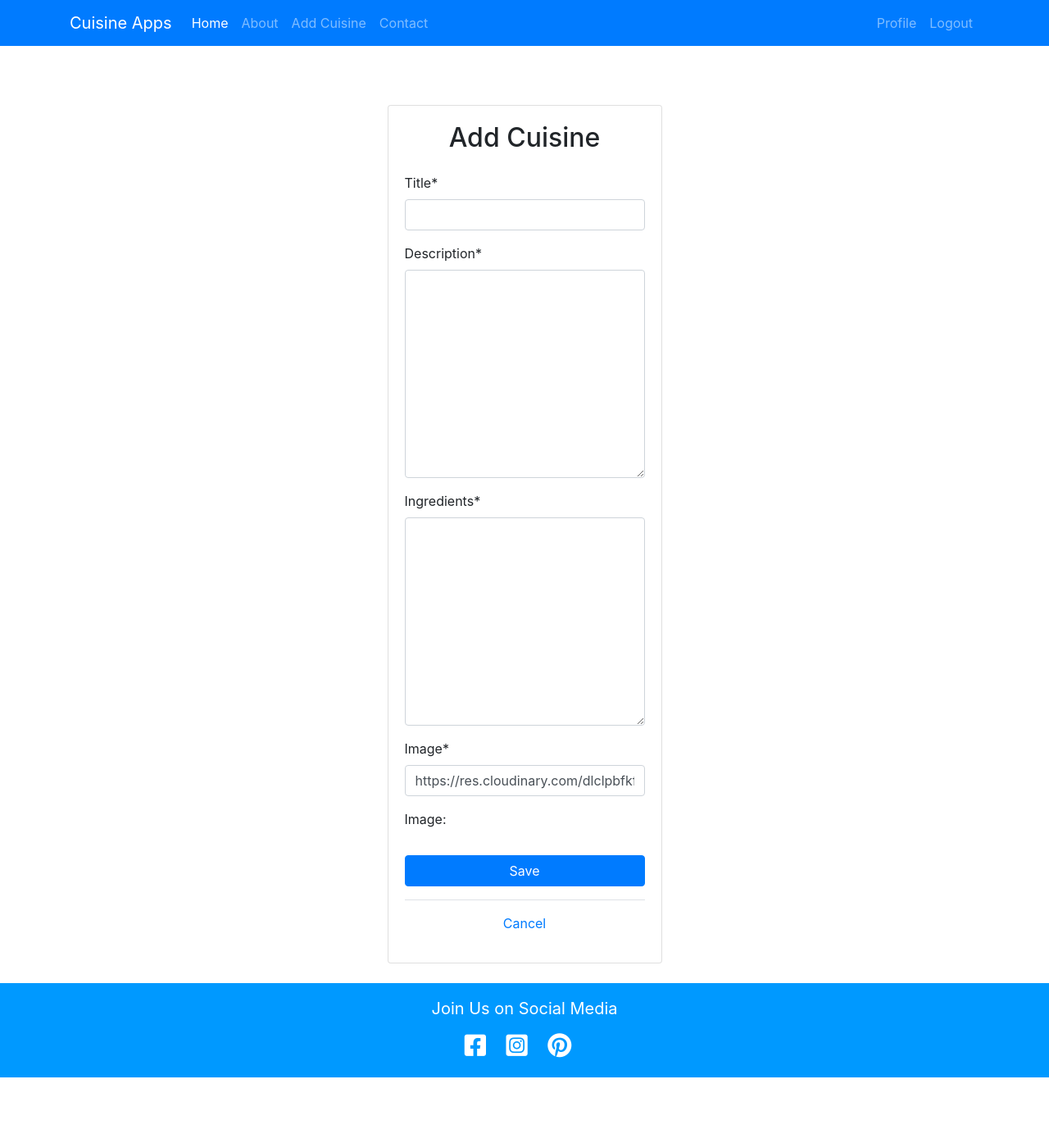
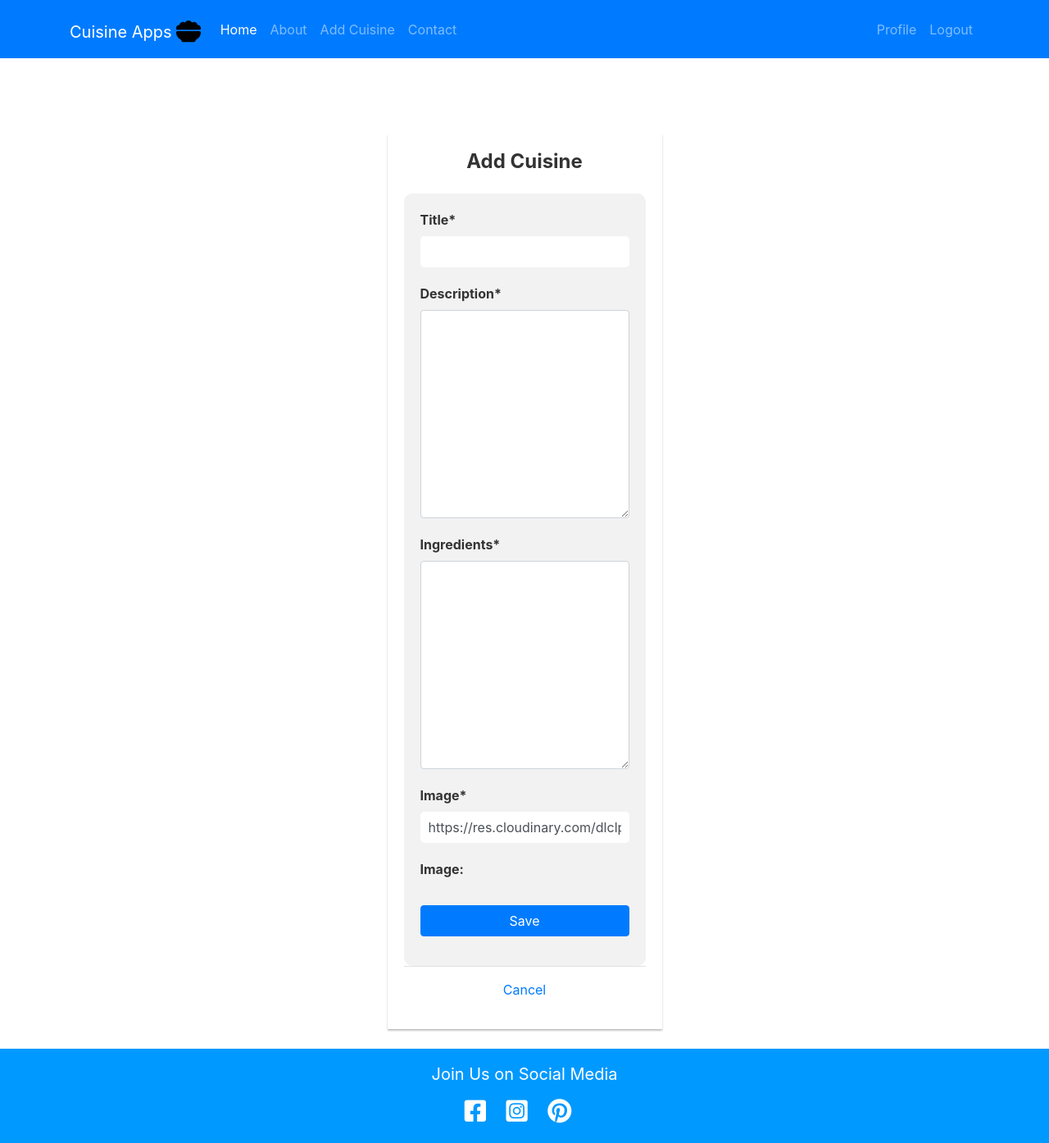
Before and after one commit to maish79/food, a Django app: page /cuisine/create in a window 1280 px wide. Shown: the whole page at 82% size. Before the commit the page ends 1314 px from the top, so only its background shows below. Run offline with Django 3.2, Linux system fonts and the light colour scheme; the visitor is signed in with stand-in values (Sample User, id 1); some libraries are stand-ins or nearby versions.

Commit message:
styled home,cuisine and comment section in style.css

```diff
--- a/cuisine/templates/cuisine/about.html
+++ b/cuisine/templates/cuisine/about.html
@@ -8,7 +8,7 @@
                 <img src="https://res.cloudinary.com/dlclpbfkf/image/upload/v1680436220/mkpyvs94bpp0faibasub.jpg" alt="About Us" class="img-fluid">
             </div>
             <div class="col-md-6">
-                <p class="lead">We are a team of passionate chefs who love to experiment with different cuisines and ingredients. Our goal is to share our love for food with the world and inspire others to get creative in the kitchen.</p>
+                <p>We are a team of passionate chefs who love to experiment with different cuisines and ingredients. Our goal is to share our love for food with the world and inspire others to get creative in the kitchen.</p>
                 <p>We believe that cooking should be fun and accessible to everyone, regardless of their skill level. That's why we created this recipe menu to help people discover new dishes and learn how to cook them.</p>
                 <p>Whether you're a beginner or an experienced cook, we hope that you'll find something here that will inspire you to try something new and exciting.</p>
             </div>
--- a/cuisine/templates/cuisine/base.html
+++ b/cuisine/templates/cuisine/base.html
@@ -28,7 +28,7 @@
 <body>
   <nav class="navbar navbar-expand-lg navbar-dark bg-primary text-center ">
     <div class="container">
-      <a class="navbar-brand" href="{% url 'home' %}">Cuisine Apps</a>
+      <a class="navbar-brand" href="{% url 'home' %}">Cuisine Apps<span class="navbar-img "><svg class="navbar-svg" xmlns="http://www.w3.org/2000/svg" viewBox="0 0 512 512"><!--! Font Awesome Pro 6.4.0 by @fontawesome - https://fontawesome.com License - https://fontawesome.com/license (Commercial License) Copyright 2023 Fonticons, Inc. --><path d="M0 192c0-35.3 28.7-64 64-64c.5 0 1.1 0 1.6 0C73 91.5 105.3 64 144 64c15 0 29 4.1 40.9 11.2C198.2 49.6 225.1 32 256 32s57.8 17.6 71.1 43.2C339 68.1 353 64 368 64c38.7 0 71 27.5 78.4 64c.5 0 1.1 0 1.6 0c35.3 0 64 28.7 64 64c0 11.7-3.1 22.6-8.6 32H8.6C3.1 214.6 0 203.7 0 192zm0 91.4C0 268.3 12.3 256 27.4 256H484.6c15.1 0 27.4 12.3 27.4 27.4c0 70.5-44.4 130.7-106.7 154.1L403.5 452c-2 16-15.6 28-31.8 28H140.2c-16.1 0-29.8-12-31.8-28l-1.8-14.4C44.4 414.1 0 353.9 0 283.4z"/></svg></span></a>
       <button class="navbar-toggler" type="button" data-toggle="collapse" data-target="#navbarNav" aria-controls="navbarNav" aria-expanded="false" aria-label="Toggle navigation">
         <span class="navbar-toggler-icon"></span>
       </button>
--- a/static/css/style.css
+++ b/static/css/style.css
@@ -28,3 +28,89 @@ footer {
     font-size: 30px;
 
 }
+
+.cuisine-container {
+    margin-top: 50px;
+    margin-bottom: 50px;
+  }
+
+  .card {
+    border-radius: 0;
+    border: none;
+    box-shadow: 0 4px 8px 0 rgba(0,0,0,0.2);
+    transition: 0.3s;
+  }
+
+  .card:hover {
+    box-shadow: 0 8px 16px 0 rgba(0,0,0,0.2);
+  }
+
+  .card-img {
+    height: 100%;
+    object-fit: cover;
+  }
+
+  .btn-primary {
+    background-color: #007bff;
+    border-color: #007bff;
+  }
+
+  .btn-primary:hover {
+    background-color: #0069d9;
+    border-color: #0062cc;
+  }
+
+  /* Style for the comment section */
+.card {
+    margin-top: 20px;
+    border: none;
+    box-shadow: 0px 2px 2px rgba(0, 0, 0, 0.25);
+  }
+
+  .card-title {
+    font-size: 24px;
+    font-weight: bold;
+    color: #333;
+  }
+
+  .card-subtitle {
+    font-size: 14px;
+    color: #666;
+  }
+
+  .card-text {
+    font-size: 16px;
+    color: #333;
+    margin-bottom: 0;
+  }
+
+  /* Style for the form */
+  form {
+    margin-top: 20px;
+    padding: 20px;
+    background-color: #f2f2f2;
+    border-radius: 10px;
+  }
+
+  form h6 {
+    font-size: 24px;
+    font-weight: bold;
+    margin-bottom: 20px;
+    color: #333;
+  }
+
+  form label {
+    font-size: 16px;
+    font-weight: bold;
+    color: #333;
+  }
+
+  form input[type="text"], form textarea {
+    width: 100%;
+    padding: 10px;
+    margin-bottom: 20px;
+    border-radius: 5px;
+    border: none;
+    background-color: #fff;
+    box-shadow:
+  }
```
Also changed, not shown: cuisine/templates/cuisine/cuisine_detail.html (+6 -6 lines), cuisine/templates/cuisine/home.html (+7 -7 lines).
